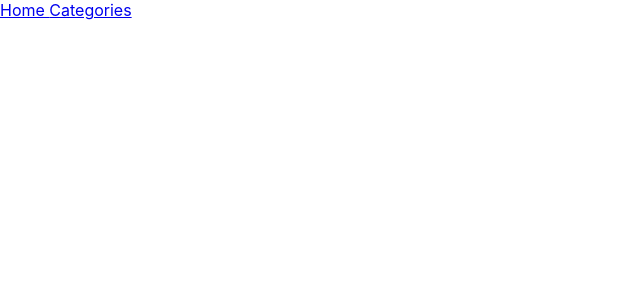
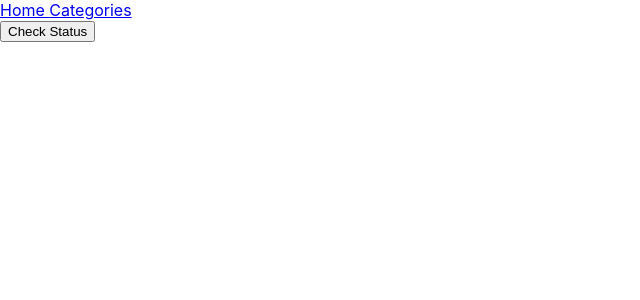
Before and after one commit to emyrue/Bookstore, a React (Create React App) app: page /categories in a window 1280 px wide. Before the commit this address had no page. Shown: the top 300 px of the page, without its empty margins (0-640 px from the left). Built offline with nearby package versions, Linux system fonts and the light colour scheme.

Commit message:
Made categories page

```diff
--- a/src/App.js
+++ b/src/App.js
@@ -3,6 +3,8 @@ import {
 } from 'react-router-dom';
 import React from 'react';
 import Home from './pages/Home';
+import Categories from './pages/Categories';
+import Error from './pages/Error';
 import './App.css';
 
 function App() {
@@ -14,7 +16,8 @@ function App() {
       </header>
       <Routes>
         <Route path="/" element={<Home />} />
-        <Route path="/add" />
+        <Route path="/categories" element={<Categories />} />
+        <Route path="*" element={<Error />} />
       </Routes>
     </Router>
   );
--- a/src/components/Book.js
+++ b/src/components/Book.js
@@ -12,11 +12,14 @@ class Book extends React.Component {
     return (
       bookArray.map((book) => (
         <li key={book.id}>
-          {book.title}
-          {' '}
-          by
-          {' '}
-          {book.author}
+          <span>
+            {book.title}
+            {' '}
+            by
+            {' '}
+            {book.author}
+          </span>
+          <button type="button">Remove</button>
         </li>
       ))
     );
--- /dev/null
+++ b/src/pages/Categories.js
@@ -0,0 +1,9 @@
+import React from 'react';
+
+function Categories() {
+  return (
+    <button type="button">Check Status</button>
+  );
+}
+
+export default Categories;
--- /dev/null
+++ b/src/pages/Error.js
@@ -0,0 +1,9 @@
+import React from 'react';
+
+function Error() {
+  return (
+    <div>Page not found</div>
+  );
+}
+
+export default Error;
```
